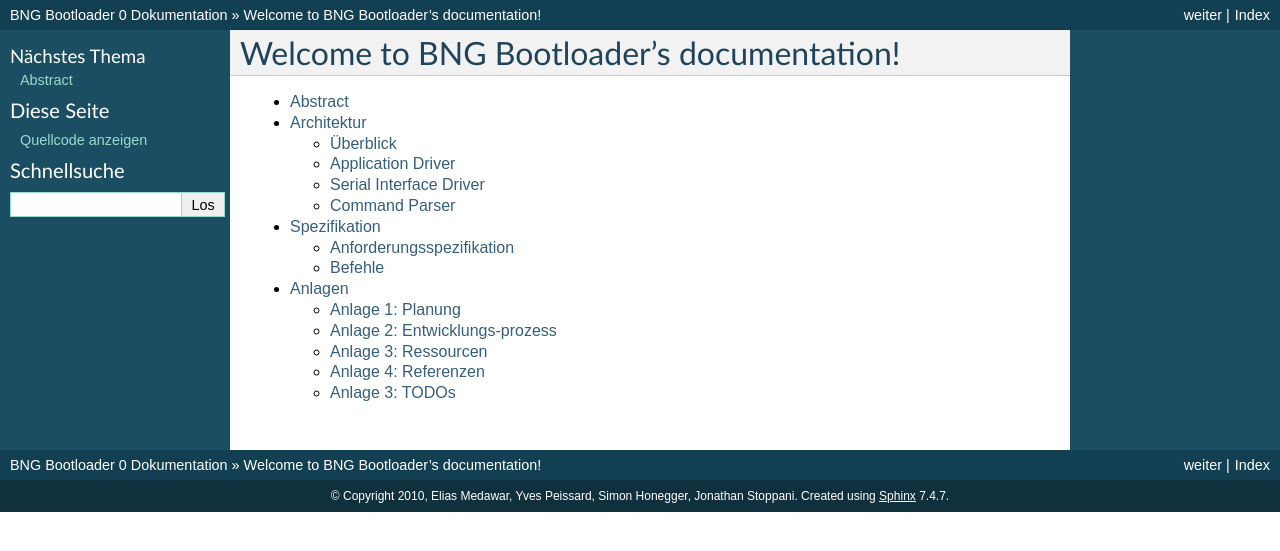
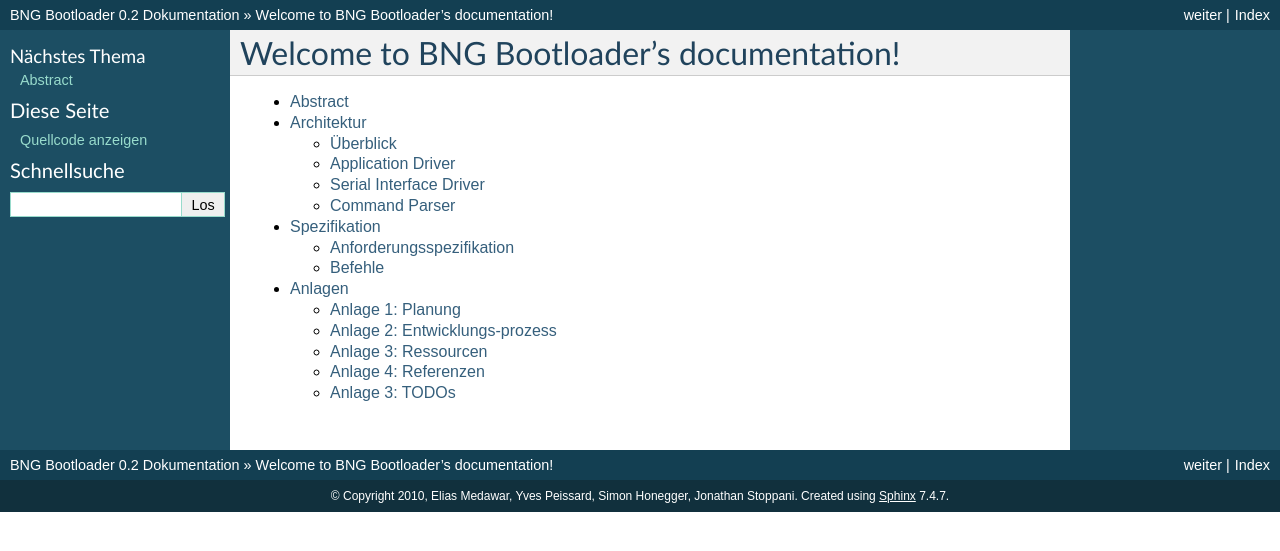
Before and after one commit to GaretJax/Bootloader, a Sphinx documentation site: the page built from docs/source/index.rst, in a window 1280 px wide. Shown: the top 551 px of the page. Built offline with Sphinx 7.4.7, drawn with Linux system fonts in a browser that asks for light colours; formulas are drawn with MathJax 3.

Commit message:
Bumped the version number in the sphinx doc and moved the build target to a new directory

```diff
--- a/docs/source/conf.py
+++ b/docs/source/conf.py
@@ -45,9 +45,9 @@
 # built documents.
 #
 # The short X.Y version.
-version = '1'
+version = '0.2'
 # The full version, including alpha/beta/rc tags.
-release = '0'
+release = '0.2'
 
 # The language for content autogenerated by Sphinx. Refer to documentation
 # for a list of supported languages.
```
Also changed, not shown: 1 other file.
